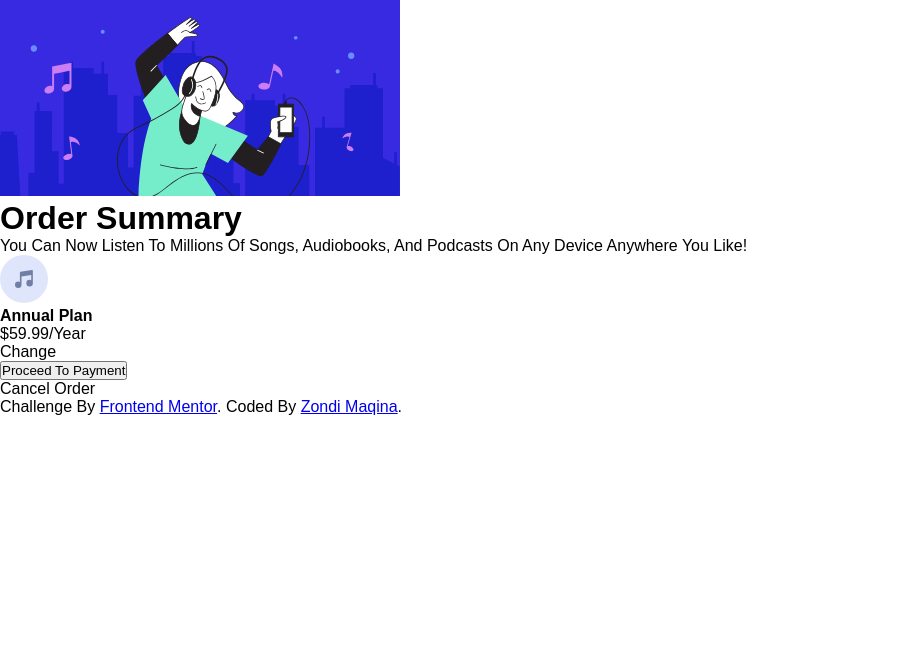
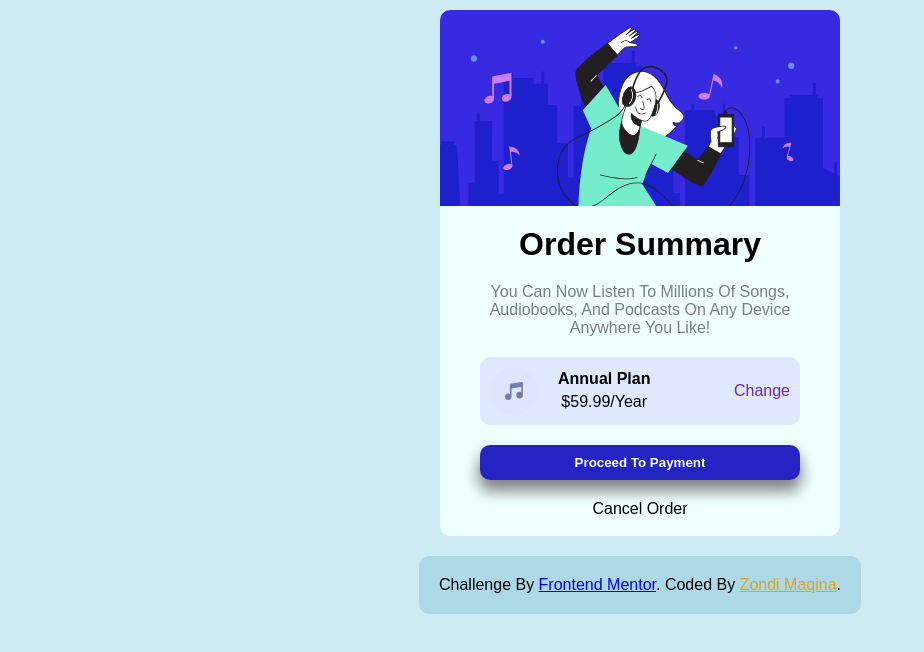
Before and after one commit to zondiMaqina/Music-Trial, a plain HTML site: page index.html in a window 1280 px wide. Shown: the whole page, without its empty margins (0-924 px from the left). Drawn offline with Linux system fonts and the light colour scheme.

Commit message:
finish webpage styling

```diff
--- a/style.css
+++ b/style.css
@@ -4,4 +4,106 @@
     padding: 0;
     margin: 0;
     box-sizing: border-box;
+    text-align: center;
 }
+
+body{
+    display: flex;
+    flex-direction: column;
+    justify-content: center;
+    align-items: center;
+    gap: 20px;
+    background-color: rgb(206, 234, 243);
+}
+
+.main{
+    width: fit-content;
+    border-radius: 11px;
+    display: flex;
+    flex-direction: column;
+    gap: 20px;
+    padding: 0 0 18px 0;
+    margin-top: 10px;
+    background-color: azure;
+}
+
+.pic-one{
+    border-radius: 10px 10px 0 0 ;
+
+}
+
+.intro{
+    max-width: 320px;
+    margin: 0 auto;
+    color: hsla(0, 0%, 0%, 0.498);
+}
+
+.option{
+    display: block;
+    display: flex;
+    width: 80%;
+    justify-content: space-between;
+    align-items: center;
+    padding: 10px;
+    background-color: hsl(225, 100%, 94%);
+    border-radius: 10px;
+    margin: 0 auto;
+}
+
+.text{
+    display: flex;
+    flex-direction: column;
+    gap: 5px;
+
+}
+
+.left-content{
+    display: flex;
+    gap: 20px;
+    align-items: center;
+}
+
+.right{
+    color: rgb(107, 44, 174);
+}
+
+.right:hover{
+    font-weight: bolder;
+    cursor: pointer;
+}
+
+button{
+    width: 80%;
+    padding: 10px;
+    border: none;
+    color: white;
+    background-color: rgb(36, 36, 194);
+    border-radius: 10px;
+    font-weight: bolder;
+    display: block;
+    margin: 0 auto;
+    box-shadow: 0 10px 15px 1px gray;
+}
+
+button:hover{
+    color: rgb(138, 134, 134);
+    cursor: pointer;
+    filter: brightness(120%);
+}
+
+.options{
+    display: flex;
+    flex-direction: column;
+    gap: 20px;
+}
+
+.attribution{
+    background-color: lightblue;
+    padding: 20px;
+    width: fit-content;
+    border-radius: 10px;
+}
+
+a:nth-child(2){
+    color: goldenrod;
+}
```
